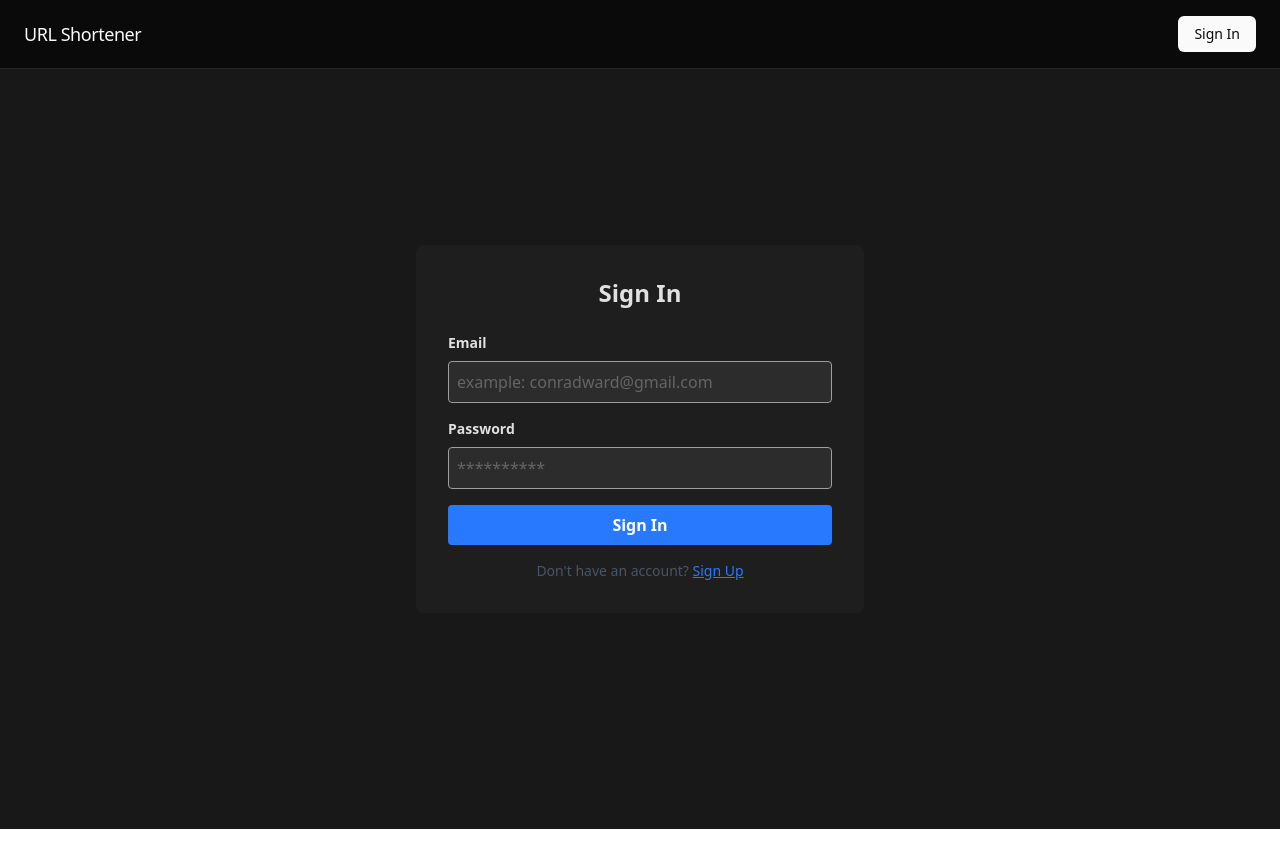
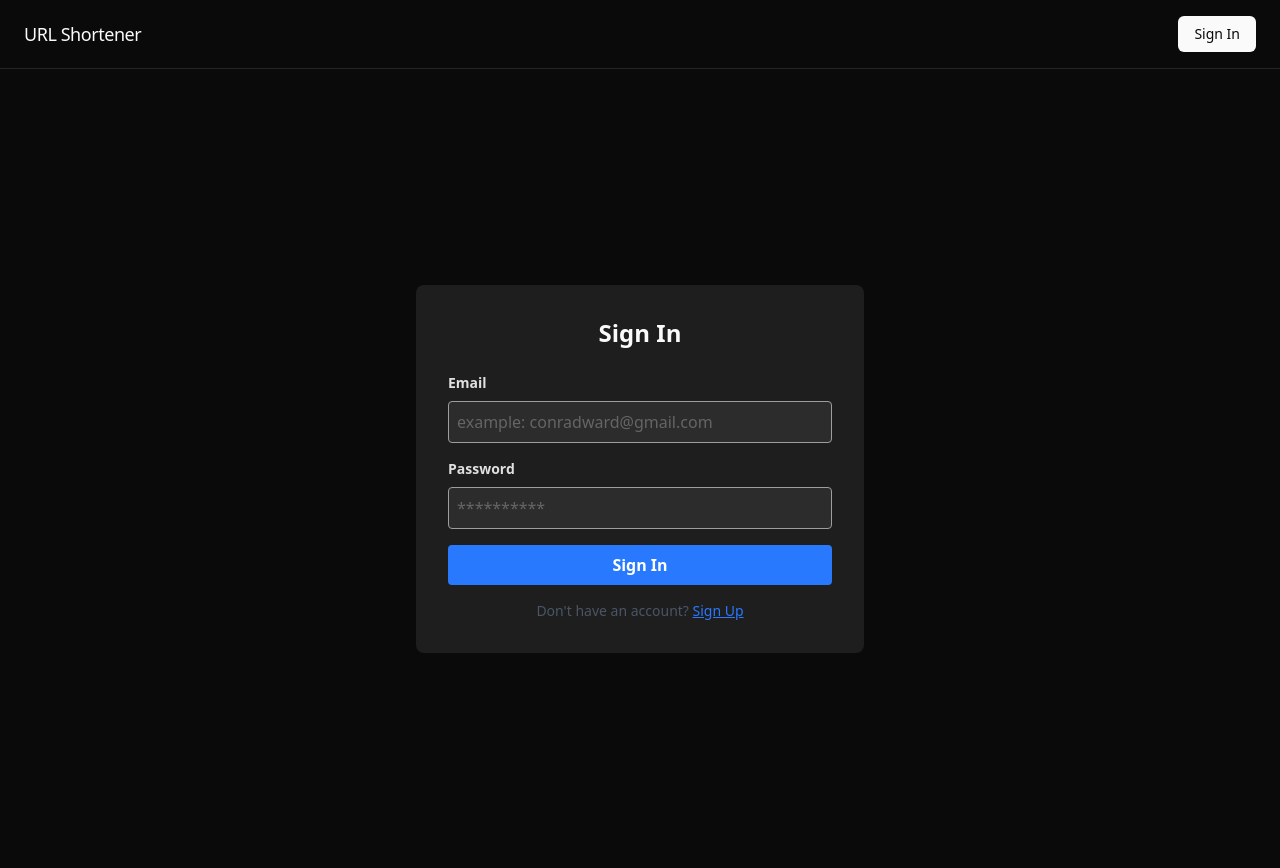
Before and after one commit to Exploring-glitch/URL-Shortener, a React app in the folder frontend/: page /auth in a window 1280 px wide. Before the commit the page ends 829 px from the top, so only its background shows below. Built offline with nearby package versions, Linux system fonts and the light colour scheme; the HTML template or start-up script is replaced by a standard one.

Commit message:
style(auth): monochrome page shell and spacing

```diff
--- a/frontend/src/pages/AuthPage.jsx
+++ b/frontend/src/pages/AuthPage.jsx
@@ -5,7 +5,7 @@ import LoginUser from '../components/Login'
 const UserAuthPage = () => {
   const [login, setLogin] = useState(true);
   return (
-    <div className="min-h-screen bg-[#181818] text-[#E0E0E0] flex flex-col items-center justify-center p-3 -mt-10">
+    <div className="min-h-screen bg-[#0A0A0A] text-[#FAFAFA] flex flex-col items-center justify-center px-4 sm:px-6 py-12 sm:py-16">
       <div className='bg-[#1E1E1E] w-full max-w-md p-4 sm:p-8 rounded-lg'>
         {login ? <LoginUser state={setLogin} /> : <SignupUser state={setLogin} />}
       </div>
```
